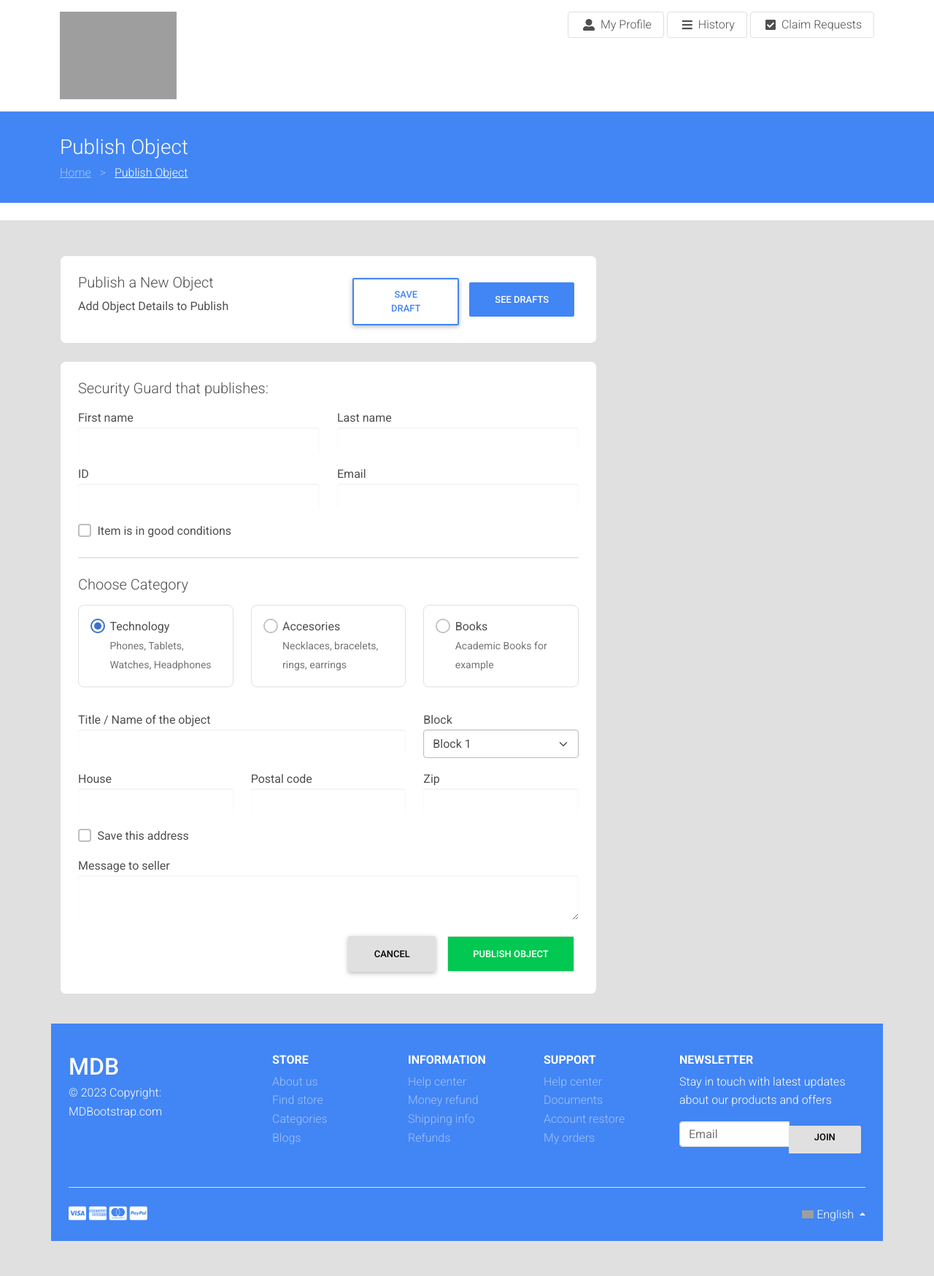
After one commit to linaballesteros/integrating-project-I, a Django app: page /publish_object in a window 1280 px wide. The commit adds this page. Shown: the whole page at 73% size. Run offline with Django 4.2, Linux system fonts and the light colour scheme; some libraries are stand-ins or nearby versions; grey boxes are pictures that could not be loaded.

Commit message:
added claim request and publish object html files

```diff
--- a/seeku/app/templates/app/history.html
+++ b/seeku/app/templates/app/history.html
@@ -6,6 +6,7 @@
     <meta charset="UTF-8" />
     <meta name="viewport" content="width=device-width, initial-scale=1, shrink-to-fit=no" />
     <meta http-equiv="x-ua-compatible" content="ie=edge" />
+    <title>History</title>
     <!-- Font Awesome -->
     <link rel="stylesheet" href="https://use.fontawesome.com/releases/v5.11.2/css/all.css" />
     <!-- Google Fonts Roboto -->
--- a/seeku/app/templates/app/index.html
+++ b/seeku/app/templates/app/index.html
@@ -53,8 +53,8 @@
           <div class="d-flex float-end">
 
           <a href="http://localhost:8000/my_profile" class="me-1 border rounded py-1 px-3 nav-link d-flex align-items-center" target="_blank"> <i class="fas fa-user-alt m-1 me-md-2"></i><p class="d-none d-md-block mb-0">My Profile</p> </a>
-          <a href="https://github.com/mdbootstrap/bootstrap-material-design" class="me-1 border rounded py-1 px-3 nav-link d-flex align-items-center" target="_blank"> <i class="fas fa-bars m-1 me-md-2"></i><p class="d-none d-md-block mb-0">History</p> </a>
-          <a href="https://github.com/mdbootstrap/bootstrap-material-design" class="border rounded py-1 px-3 nav-link d-flex align-items-center" target="_blank"> <i class="fas fa-check-square m-1 me-md-2"></i><p class="d-none d-md-block mb-0">Claim Requests</p> </a>
+          <a href="http://localhost:8000/history" class="me-1 border rounded py-1 px-3 nav-link d-flex align-items-center" target="_blank"> <i class="fas fa-bars m-1 me-md-2"></i><p class="d-none d-md-block mb-0">History</p> </a>
+          <a href="http://localhost:8000/claim_request" class="border rounded py-1 px-3 nav-link d-flex align-items-center" target="_blank"> <i class="fas fa-check-square m-1 me-md-2"></i><p class="d-none d-md-block mb-0">Claim Requests</p> </a>
         </div>
         </div>
         <!-- Center elements -->
--- /dev/null
+++ b/seeku/app/templates/app/publish_object.html
@@ -0,0 +1,372 @@
+<!DOCTYPE html>
+<html lang="en">
+<head>
+
+
+    <meta charset="UTF-8" />
+    <meta name="viewport" content="width=device-width, initial-scale=1, shrink-to-fit=no" />
+    <meta http-equiv="x-ua-compatible" content="ie=edge" />
+    <title>Publish Object</title>
+    <!-- Font Awesome -->
+    <link rel="stylesheet" href="https://use.fontawesome.com/releases/v5.11.2/css/all.css" />
+    <!-- Google Fonts Roboto -->
+    <link rel="stylesheet" href="https://fonts.googleapis.com/css2?family=Roboto:wght@300;400;500;700&display=swap" />
+    <!-- MDB -->
+    <link rel="stylesheet" href="https://cdnjs.cloudflare.com/ajax/libs/mdb-ui-kit/6.4.1/mdb.min.css"  />
+    <!-- Custom styles -->
+    <link rel="stylesheet" href="https://cdnjs.cloudflare.com/ajax/libs/mdbootstrap/4.20.0/css/mdb.min.css" />
+
+    <script src="https://cdnjs.cloudflare.com/ajax/libs/Chart.js/4.4.0/chart.min.js"></script>
+
+
+
+
+</head>
+
+<body>
+    <!--Main Navigation-->
+<header>
+  <!-- Jumbotron -->
+  <div class="p-3 text-center bg-white border-bottom">
+    <div class="container">
+      <div class="row gy-3">
+        <!-- Left elements -->
+        <div class="col-lg-2 col-sm-4 col-4">
+          <a href="https://github.com/linaballesteros/integrating-project-I" target="_blank" class="float-start">
+            <img src="https://github.com/linaballesteros/integrating-project-I/assets/140737132/8dc9fc23-9394-4101-82fd-faaf220de752" height="120" />
+          </a>
+        </div>
+        <!-- Left elements -->
+
+        <!-- Center elements -->
+        <div class="order-lg-last col-lg-10 col-sm-8 col-15">
+          <div class="d-flex float-end">
+
+          <a href="https://github.com/mdbootstrap/bootstrap-material-design" class="me-1 border rounded py-1 px-3 nav-link d-flex align-items-center" target="_blank"> <i class="fas fa-user-alt m-1 me-md-2"></i><p class="d-none d-md-block mb-0">My Profile</p> </a>
+          <a href="https://github.com/mdbootstrap/bootstrap-material-design" class="me-1 border rounded py-1 px-3 nav-link d-flex align-items-center" target="_blank"> <i class="fas fa-bars m-1 me-md-2"></i><p class="d-none d-md-block mb-0">History</p> </a>
+          <a href="https://github.com/mdbootstrap/bootstrap-material-design" class="border rounded py-1 px-3 nav-link d-flex align-items-center" target="_blank"> <i class="fas fa-check-square m-1 me-md-2"></i><p class="d-none d-md-block mb-0">Claim Requests</p> </a>
+        </div>
+        </div>
+        <!-- Center elements -->
+
+        <!-- Right elements -->
+
+        <!-- Right elements -->
+      </div>
+    </div>
+  </div>
+  <!-- Jumbotron -->
+
+  <!-- Heading -->
+  <div class="bg-primary mb-4">
+    <div class="container py-4">
+      <h3 class="text-white mt-2">Publish Object</h3>
+      <!-- Breadcrumb -->
+      <nav class="d-flex mb-2">
+        <h6 class="mb-0">
+          <a href="http://localhost:8000" class="text-white-50"><u>Home</u></a>
+          <span class="text-white-50 mx-2"> > </span>
+          <a href="http://localhost:8000/my_profile" class="text-white"><u>Publish Object </u></a>
+        </h6>
+      </nav>
+      <!-- Breadcrumb -->
+    </div>
+  </div>
+  <!-- Heading -->
+</header>
+
+  <section class="bg-light py-5">
+    <div class="container">
+      <div class="row">
+        <div class="col-xl-8 col-lg-8 mb-4">
+          <div class="card mb-4 border shadow-0">
+            <div class="p-4 d-flex justify-content-between">
+              <div class="">
+                <h5>Publish a New Object</h5>
+                <p class="mb-0 text-wrap ">Add Object Details to Publish</p>
+              </div>
+              <div class="d-flex align-items-center justify-content-center flex-column flex-md-row">
+                <a href="#" class="btn btn-outline-primary me-0 me-md-2 mb-2 mb-md-0 w-100">Save Draft</a>
+                <a href="#" class="btn btn-primary shadow-0 text-nowrap w-100">See Drafts</a>
+              </div>
+            </div>
+          </div>
+
+          <!-- Checkout -->
+          <div class="card shadow-0 border">
+            <div class="p-4">
+              <h5 class="card-title mb-3">Security Guard that publishes:</h5>
+              <div class="row">
+                <div class="col-6 mb-3">
+                  <p class="mb-0">First name</p>
+                  <div class="form-outline">
+                    <input type="text" id="typeText" placeholder="Type here" class="form-control" />
+                  </div>
+                </div>
+
+                <div class="col-6">
+                  <p class="mb-0">Last name</p>
+                  <div class="form-outline">
+                    <input type="text" id="typeText" placeholder="Type here" class="form-control" />
+                  </div>
+                </div>
+
+                <div class="col-6 mb-3">
+                  <p class="mb-0">ID</p>
+                  <div class="form-outline">
+                    <input type="tel" id="typePhone" placeholder="Enter your ID" value="" class="form-control" />
+                  </div>
+                </div>
+
+                <div class="col-6 mb-3">
+                  <p class="mb-0">Email</p>
+                  <div class="form-outline">
+                    <input type="email" id="typeEmail" placeholder="example@eafit.edu.co" class="form-control" />
+                  </div>
+                </div>
+              </div>
+
+              <div class="form-check">
+                <input class="form-check-input" type="checkbox" value="" id="flexCheckDefault" />
+                <label class="form-check-label" for="flexCheckDefault"> Item is in good conditions </label>
+              </div>
+
+              <hr class="my-4" />
+
+              <h5 class="card-title mb-3">Choose Category</h5>
+
+              <div class="row mb-3">
+                <div class="col-lg-4 mb-3">
+                  <!-- Default checked radio -->
+                  <div class="form-check h-100 border rounded-3">
+                    <div class="p-3">
+                      <input class="form-check-input" type="radio" name="flexRadioDefault" id="flexRadioDefault1" checked />
+                      <label class="form-check-label" for="flexRadioDefault1">
+                        Technology <br />
+                        <small class="text-muted">Phones, Tablets, Watches, Headphones</small>
+                      </label>
+                    </div>
+                  </div>
+                </div>
+                <div class="col-lg-4 mb-3">
+                  <!-- Default radio -->
+                  <div class="form-check h-100 border rounded-3">
+                    <div class="p-3">
+                      <input class="form-check-input" type="radio" name="flexRadioDefault" id="flexRadioDefault2" />
+                      <label class="form-check-label" for="flexRadioDefault2">
+                        Accesories <br />
+                        <small class="text-muted">Necklaces, bracelets, rings, earrings</small>
+                      </label>
+                    </div>
+                  </div>
+                </div>
+                <div class="col-lg-4 mb-3">
+                  <!-- Default radio -->
+                  <div class="form-check h-100 border rounded-3">
+                    <div class="p-3">
+                      <input class="form-check-input" type="radio" name="flexRadioDefault" id="flexRadioDefault3" />
+                      <label class="form-check-label" for="flexRadioDefault3">
+                        Books <br />
+                        <small class="text-muted">Academic Books for example </small>
+                      </label>
+                    </div>
+                  </div>
+                </div>
+              </div>
+
+              <div class="row">
+                <div class="col-sm-8 mb-3">
+                  <p class="mb-0">Title / Name of the object</p>
+                  <div class="form-outline">
+                    <input type="text" id="typeText" placeholder="Type here" class="form-control" />
+                  </div>
+                </div>
+
+                <div class="col-sm-4 mb-3">
+                  <p class="mb-0">Block</p>
+                  <select class="form-select">
+                    <option value="1">Block 1</option>
+                    <option value="2">Block 2</option>
+                    <option value="3">Block 3</option>
+                  </select>
+                </div>
+
+                <div class="col-sm-4 mb-3">
+                  <p class="mb-0">House</p>
+                  <div class="form-outline">
+                    <input type="text" id="typeText" placeholder="Type here" class="form-control" />
+                  </div>
+                </div>
+
+                <div class="col-sm-4 col-6 mb-3">
+                  <p class="mb-0">Postal code</p>
+                  <div class="form-outline">
+                    <input type="text" id="typeText" class="form-control" />
+                  </div>
+                </div>
+
+                <div class="col-sm-4 col-6 mb-3">
+                  <p class="mb-0">Zip</p>
+                  <div class="form-outline">
+                    <input type="text" id="typeText" class="form-control" />
+                  </div>
+                </div>
+              </div>
+
+              <div class="form-check mb-3">
+                <input class="form-check-input" type="checkbox" value="" id="flexCheckDefault1" />
+                <label class="form-check-label" for="flexCheckDefault1">Save this address</label>
+              </div>
+
+              <div class="mb-3">
+                <p class="mb-0">Message to seller</p>
+                <div class="form-outline">
+                  <textarea class="form-control" id="textAreaExample1" rows="2"></textarea>
+                </div>
+              </div>
+
+              <div class="float-end">
+                <button class="btn btn-light border">Cancel</button>
+                <button class="btn btn-success shadow-0 border">Publish Object</button>
+              </div>
+            </div>
+          </div>
+          <!-- Checkout -->
+        </div>
+
+  <!-- Footer -->
+  <footer class="text-center text-lg-start text-muted bg-primary mt-3">
+    <!-- Section: Links  -->
+    <section class="">
+      <div class="container text-center text-md-start pt-4 pb-4">
+        <!-- Grid row -->
+        <div class="row mt-3">
+          <!-- Grid column -->
+          <div class="col-12 col-lg-3 col-sm-12 mb-2">
+            <!-- Content -->
+            <a href="https://mdbootstrap.com/" target="_blank" class="text-white h2">
+              MDB
+            </a>
+            <p class="mt-1 text-white">
+              © 2023 Copyright: MDBootstrap.com
+            </p>
+          </div>
+          <!-- Grid column -->
+
+          <!-- Grid column -->
+          <div class="col-6 col-sm-4 col-lg-2">
+            <!-- Links -->
+            <h6 class="text-uppercase text-white fw-bold mb-2">
+              Store
+            </h6>
+            <ul class="list-unstyled mb-4">
+              <li><a class="text-white-50" href="#">About us</a></li>
+              <li><a class="text-white-50" href="#">Find store</a></li>
+              <li><a class="text-white-50" href="#">Categories</a></li>
+              <li><a class="text-white-50" href="#">Blogs</a></li>
+            </ul>
+          </div>
+          <!-- Grid column -->
+
+          <!-- Grid column -->
+          <div class="col-6 col-sm-4 col-lg-2">
+            <!-- Links -->
+            <h6 class="text-uppercase text-white fw-bold mb-2">
+              Information
+            </h6>
+            <ul class="list-unstyled mb-4">
+              <li><a class="text-white-50" href="#">Help center</a></li>
+              <li><a class="text-white-50" href="#">Money refund</a></li>
+              <li><a class="text-white-50" href="#">Shipping info</a></li>
+              <li><a class="text-white-50" href="#">Refunds</a></li>
+            </ul>
+          </div>
+          <!-- Grid column -->
+
+          <!-- Grid column -->
+          <div class="col-6 col-sm-4 col-lg-2">
+            <!-- Links -->
+            <h6 class="text-uppercase text-white fw-bold mb-2">
+              Support
+            </h6>
+            <ul class="list-unstyled mb-4">
+              <li><a class="text-white-50" href="#">Help center</a></li>
+              <li><a class="text-white-50" href="#">Documents</a></li>
+              <li><a class="text-white-50" href="#">Account restore</a></li>
+              <li><a class="text-white-50" href="#">My orders</a></li>
+            </ul>
+          </div>
+          <!-- Grid column -->
+
+          <!-- Grid column -->
+          <div class="col-12 col-sm-12 col-lg-3">
+            <!-- Links -->
+            <h6 class="text-uppercase text-white fw-bold mb-2">Newsletter</h6>
+            <p class="text-white">Stay in touch with latest updates about our products and offers</p>
+            <div class="input-group mb-3">
+              <input type="email" class="form-control border" placeholder="Email" aria-label="Email" aria-describedby="button-addon2" />
+              <button class="btn btn-light border shadow-0" type="button" id="button-addon2" data-mdb-ripple-color="dark">
+                Join
+              </button>
+            </div>
+          </div>
+          <!-- Grid column -->
+        </div>
+        <!-- Grid row -->
+      </div>
+    </section>
+    <!-- Section: Links  -->
+
+    <div class="">
+      <div class="container">
+        <div class="d-flex justify-content-between py-4 border-top">
+          <!--- payment --->
+          <div>
+            <i class="fab fa-lg fa-cc-visa text-white"></i>
+            <i class="fab fa-lg fa-cc-amex text-white"></i>
+            <i class="fab fa-lg fa-cc-mastercard text-white"></i>
+            <i class="fab fa-lg fa-cc-paypal text-white"></i>
+          </div>
+          <!--- payment --->
+
+          <!--- language selector --->
+          <div class="dropdown dropup">
+            <a class="dropdown-toggle text-white" href="#" id="Dropdown" role="button" data-mdb-toggle="dropdown" aria-expanded="false"> <i class="flag-united-kingdom flag m-0 me-1"></i>English </a>
+
+            <ul class="dropdown-menu dropdown-menu-endp" aria-labelledby="Dropdown">
+              <li>
+                <a class="dropdown-item" href="#"><i class="flag-united-kingdom flag"></i>English <i class="fa fa-check text-success ms-2"></i></a>
+              </li>
+              <li><hr class="dropdown-divider" /></li>
+              <li>
+                <a class="dropdown-item" href="#"><i class="flag-poland flag"></i>Polski</a>
+              </li>
+              <li>
+                <a class="dropdown-item" href="#"><i class="flag-china flag"></i>中文</a>
+              </li>
+              <li>
+                <a class="dropdown-item" href="#"><i class="flag-japan flag"></i>日本語</a>
+              </li>
+              <li>
+                <a class="dropdown-item" href="#"><i class="flag-germany flag"></i>Deutsch</a>
+              </li>
+              <li>
+                <a class="dropdown-item" href="#"><i class="flag-france flag"></i>Français</a>
+              </li>
+              <li>
+                <a class="dropdown-item" href="#"><i class="flag-spain flag"></i>Español</a>
+              </li>
+              <li>
+                <a class="dropdown-item" href="#"><i class="flag-russia flag"></i>Русский</a>
+              </li>
+              <li>
+                <a class="dropdown-item" href="#"><i class="flag-portugal flag"></i>Português</a>
+              </li>
+            </ul>
+          </div>
+          <!--- language selector --->
+        </div>
+      </div>
+    </div>
+  </footer>
+  <!-- Footer -->
--- a/seeku/app/views.py
+++ b/seeku/app/views.py
@@ -368,13 +368,16 @@ def search(request):
 
 @login_required
 def claim_request(request):
-    return render(request, "app\index3.html")
+    return render(request, "app\claim_request.html")
 
 def my_profile(request):
     return render(request, "app\profile.html")
 
 def history(request):
     return render(request, "app\history.html")
+
+def publish_object(request):
+    return render(request, "app\publish_object.html")
 
 
 
--- a/seeku/seeku/urls.py
+++ b/seeku/seeku/urls.py
@@ -30,6 +30,7 @@ urlpatterns = [
     path('login', seek_Uviews.login, name='login'),
     path('my_profile', seek_Uviews.my_profile, name='my_profile'),
     path('history', seek_Uviews.history, name='history'),
+    path('publish_object', seek_Uviews.publish_object, name='publish_object'),
 ]
 
 urlpatterns += static(settings.MEDIA_URL, document_root=settings.MEDIA_ROOT)
```
Also changed, not shown: seeku/app/generate_graph.py (added, +19 -0 lines), seeku/app/templates/app/claim_request.html (added, +127 -0 lines), seeku/app/templates/app/profile.html (+32 -1 lines).
